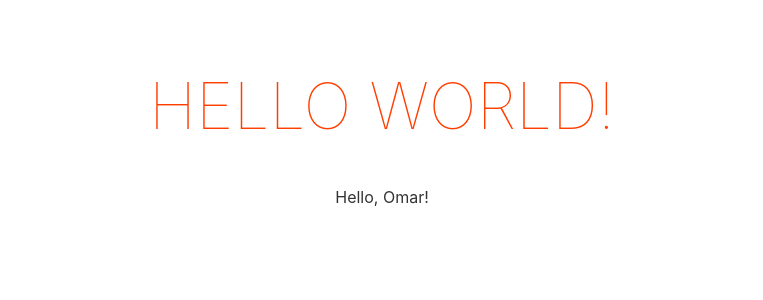
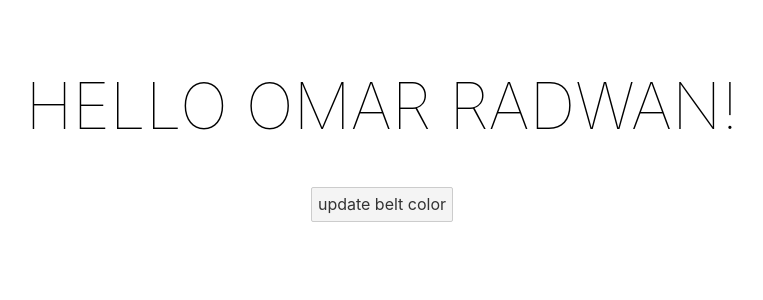
Before and after one commit to Omar125Radwan/myproject, a Svelte app: page / in a window 1280 px wide. Shown: the top 300 px of the page, without its empty margins (258-1021 px from the left). Built offline with nearby package versions, Linux system fonts and the light colour scheme.

Commit message:
Data Binde & Create Function

```diff
--- a/src/App.svelte
+++ b/src/App.svelte
@@ -1,10 +1,14 @@
 <script>
 	export let name;
+	let beltColor = 'black';
+	const handleClick = () => {
+		beltColor = 'orange';
+	}
 </script>
 
 <main>
-	<h1>Hello {name}!</h1>
-	<p>Hello, Omar!</p>
+	<h1 class="{beltColor}">Hello {name}!</h1>
+	<button on:click={handleClick}>update belt color</button>
 </main>
 
 <style>
@@ -14,17 +18,18 @@
 		max-width: 240px;
 		margin: 0 auto;
 	}
-
 	h1 {
 		color: #ff3e00;
 		text-transform: uppercase;
 		font-size: 4em;
 		font-weight: 100;
 	}
-
 	@media (min-width: 640px) {
 		main {
 			max-width: none;
 		}
 	}
+	.black {
+		color: black;
+	}
 </style>
--- a/src/main.js
+++ b/src/main.js
@@ -3,7 +3,7 @@ import App from './App.svelte';
 const app = new App({
 	target: document.body,
 	props: {
-		name: 'world'
+		name: 'Omar Radwan'
 	}
 });
 
```
